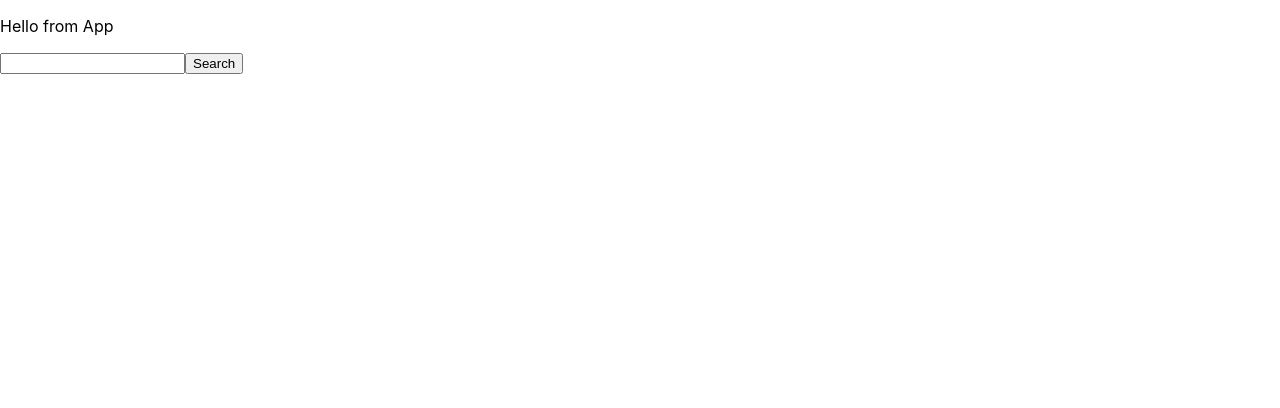
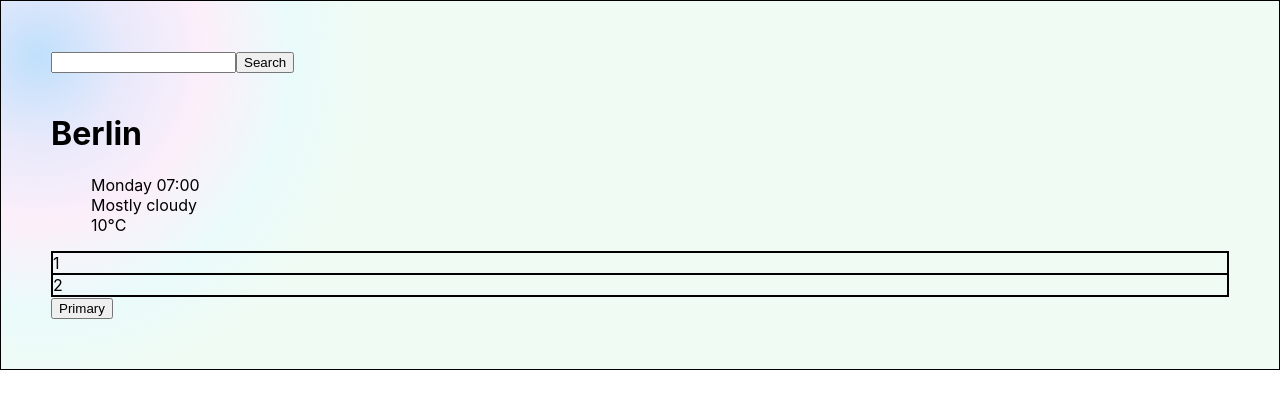
Before and after one commit to Andrearea21/weather-app-project-with-react, a React (Create React App) app: page / in a window 1280 px wide. Shown: the top 408 px of the page. Built offline with nearby package versions, Linux system fonts and the light colour scheme.

Commit message:
working on grid and button

```diff
--- a/package.json
+++ b/package.json
@@ -9,6 +9,7 @@
     "axios": "^1.3.4",
     "bootstrap": "^5.2.3",
     "react": "^18.2.0",
+    "react-animated-weather": "^4.0.1",
     "react-dom": "^18.2.0",
     "react-scripts": "5.0.1",
     "web-vitals": "^2.1.4"
--- a/src/App.js
+++ b/src/App.js
@@ -1,14 +1,13 @@
 import "./App.css";
 import "bootstrap";
 import Search from "./Search";
+import Weather from "./Weather";
 function App() {
   return (
     <div className="App">
-      <header className="App-header">
-        <p>Hello from App</p>
-      </header>
+      <header className="App-header"></header>
       <div>
-        <Search />
+        <Weather />
       </div>
     </div>
   );
--- /dev/null
+++ b/src/Weather.css
@@ -0,0 +1,19 @@
+.Weather {
+  border-color: grey;
+  border: 1px solid;
+  background: radial-gradient(
+    328px at 2.9% 15%,
+    rgb(191, 224, 251) 0%,
+    rgb(232, 233, 251) 25.8%,
+    rgb(252, 239, 250) 50.8%,
+    rgb(234, 251, 251) 77.6%,
+    rgb(240, 251, 244) 100.7%
+  );
+  padding: 50px;
+}
+li {
+  list-style: none;
+}
+.grid {
+  border: 1px solid black;
+}
--- /dev/null
+++ b/src/Weather.js
@@ -0,0 +1,42 @@
+import React from "react";
+import "./Weather.css";
+import ReactAnimatedWeather from "react-animated-weather/build/ReactAnimatedWeather";
+import Search from "./Search";
+
+export default function Weather() {
+  return (
+    <div className="Weather container">
+      <Search />
+      <h1>Berlin</h1>
+      <ul>
+        <li>Monday 07:00</li>
+        <li>Mostly cloudy</li>
+        <li> 10°C</li>
+      </ul>
+
+      <div className="row grid">
+        <div className="col-6 grid">1</div>
+        <div className="col-6 grid">2</div>
+      </div>
+      <button type="button" className="btn btn-primary">
+        Primary
+      </button>
+
+      {/* <div className="row">
+        <div className="col-6">
+          <h1>Berlin</h1>{" "}
+          <div className="col-6">
+            <div className="bigWeatherIcon">
+              <ReactAnimatedWeather
+                icon="SNOW"
+                color="GREY"
+                size={52}
+                animate={true}
+              />
+            </div>
+          </div>
+        </div>
+      </div> */}
+    </div>
+  );
+}
```
Also changed, not shown: 1 other file (tests, documents, lock files or other folders).
